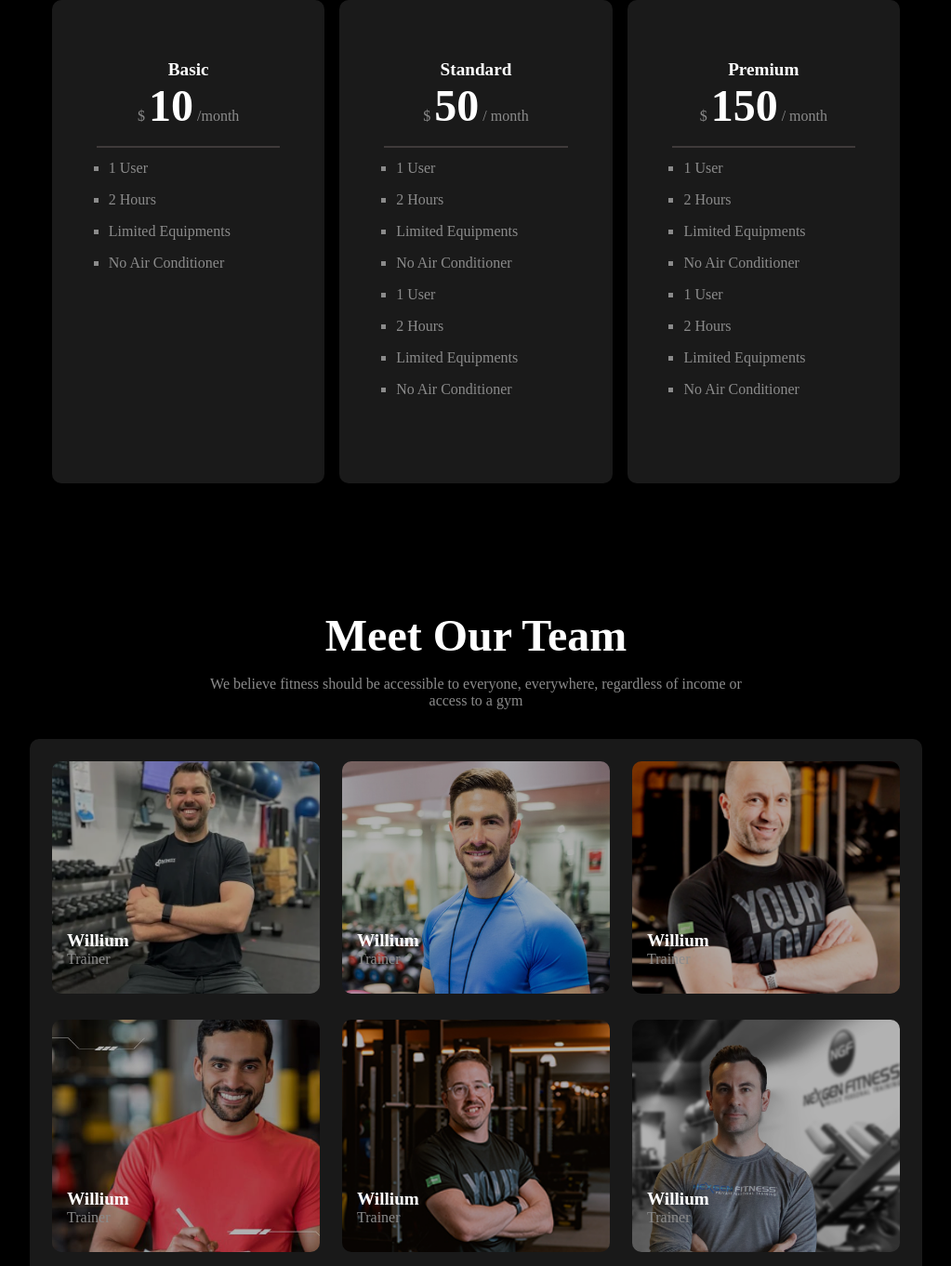
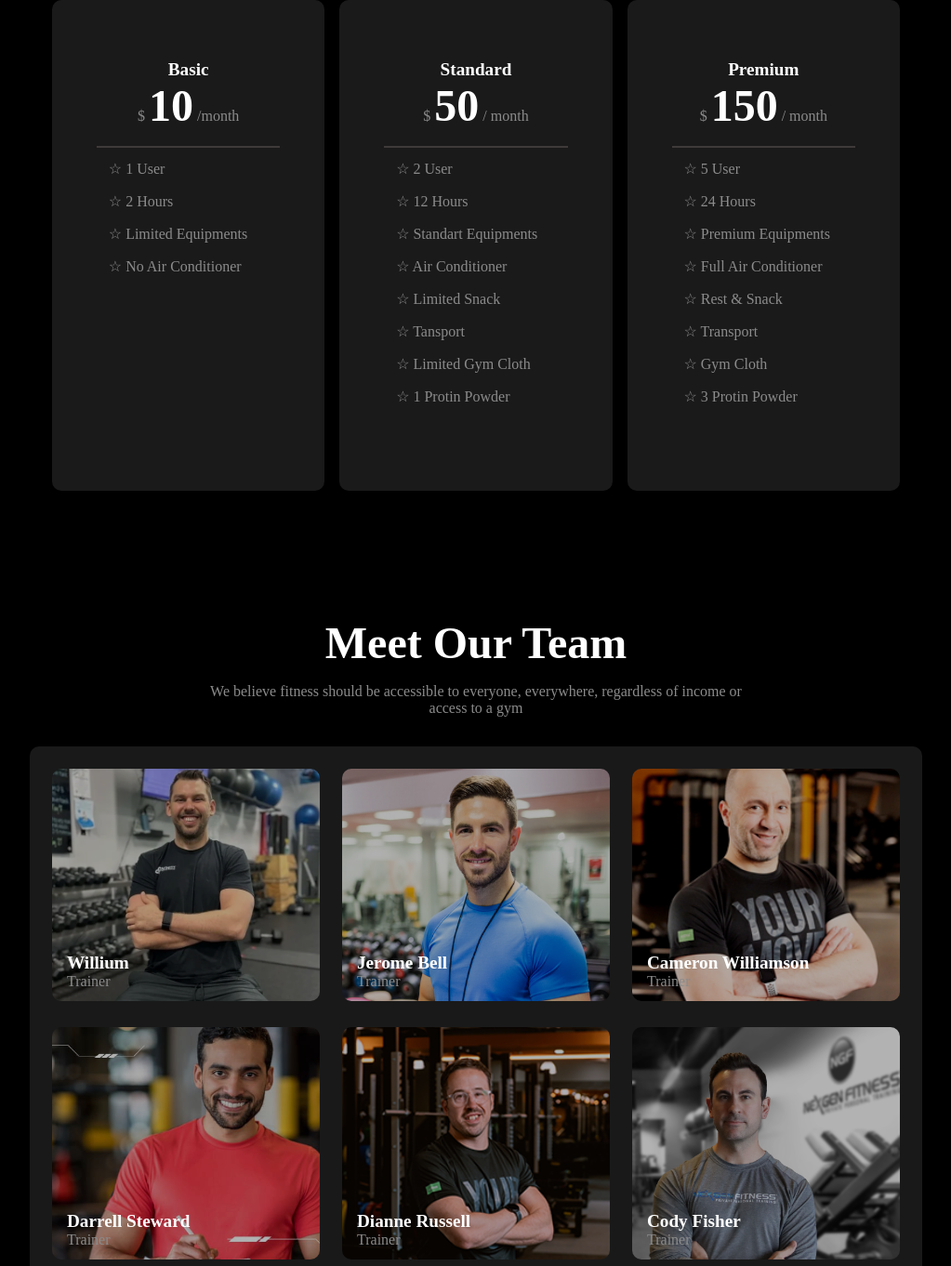
Before and after one commit to smlimonparvez/Gym-Boy, a plain HTML site: page index.html in a window 1280 px wide. Shown: the part 3353-4715 px from the top of the page at 93% size, without its empty margins (128-1151 px from the left). Drawn offline with Linux system fonts and the light colour scheme.

Commit message:
Entry Fee Card Updated

```diff
--- a/index.html
+++ b/index.html
@@ -299,10 +299,10 @@
             </div>
             <hr class="entry-hr" />
             <ul type="square" class="common-p entry-list" style="padding: 0.8rem">
-              <li>1 User</li>
-              <li>2 Hours</li>
-              <li>Limited Equipments</li>
-              <li>No Air Conditioner</li>
+              <li>&#9734 1 User</li>
+              <li>&#9734 2 Hours</li>
+              <li>&#9734 Limited Equipments</li>
+              <li>&#9734 No Air Conditioner</li>
             </ul>
           </div>
           <div class="fee-card">
@@ -314,14 +314,14 @@
             </div>
             <hr class="entry-hr" />
             <ul type="square" class="common-p entry-list" style="padding: 0.8rem">
-              <li>1 User</li>
-              <li>2 Hours</li>
-              <li>Limited Equipments</li>
-              <li>No Air Conditioner</li>
-              <li>1 User</li>
-              <li>2 Hours</li>
-              <li>Limited Equipments</li>
-              <li>No Air Conditioner</li>
+              <li>&#9734 2 User</li>
+              <li>&#9734 12 Hours</li>
+              <li>&#9734 Standart Equipments</li>
+              <li>&#9734 Air Conditioner</li>
+              <li>&#9734 Limited Snack</li>
+              <li>&#9734 Tansport</li>
+              <li>&#9734 Limited Gym Cloth</li>
+              <li>&#9734 1 Protin Powder</li>
             </ul>
           </div>
           <div class="fee-card">
@@ -333,14 +333,14 @@
             </div>
             <hr class="entry-hr"/>
             <ul type="square" class="common-p entry-list" style="padding: 0.8rem">
-              <li>1 User</li>
-              <li>2 Hours</li>
-              <li>Limited Equipments</li>
-              <li>No Air Conditioner</li>
-              <li>1 User</li>
-              <li>2 Hours</li>
-              <li>Limited Equipments</li>
-              <li>No Air Conditioner</li>
+              <li>&#9734 5 User</li>
+              <li>&#9734 24 Hours</li>
+              <li>&#9734 Premium Equipments</li>
+              <li>&#9734 Full Air Conditioner</li>
+              <li>&#9734 Rest & Snack</li>
+              <li>&#9734 Transport</li>
+              <li>&#9734 Gym Cloth</li>
+              <li>&#9734 3 Protin Powder</li>
             </ul>
           </div>
         </div>
@@ -368,35 +368,35 @@
             <div class="meet-img">
               <img src="images/trainer2.png" alt="" />
               <div class="meet-img-info">
-                <h2 class="common-h2">Willium</h2>
+                <h2 class="common-h2">Jerome Bell</h2>
                 <p class="common-p">Trainer</p>
               </div>
             </div>
             <div class="meet-img">
               <img src="images/trainer3.png" alt="" />
               <div class="meet-img-info">
-                <h2 class="common-h2">Willium</h2>
+                <h2 class="common-h2">Cameron Williamson</h2>
                 <p class="common-p">Trainer</p>
               </div>
             </div>
             <div class="meet-img">
               <img src="images/trainer4.png" alt="" />
               <div class="meet-img-info">
-                <h2 class="common-h2">Willium</h2>
+                <h2 class="common-h2">Darrell Steward</h2>
                 <p class="common-p">Trainer</p>
               </div>
             </div>
             <div class="meet-img">
               <img src="images/trainer5.png" alt="" />
               <div class="meet-img-info">
-                <h2 class="common-h2">Willium</h2>
+                <h2 class="common-h2">Dianne Russell</h2>
                 <p class="common-p">Trainer</p>
               </div>
             </div>
             <div class="meet-img">
               <img src="images/trainer6.png" alt="" />
               <div class="meet-img-info">
-                <h2 class="common-h2">Willium</h2>
+                <h2 class="common-h2">Cody Fisher</h2>
                 <p class="common-p">Trainer</p>
               </div>
             </div>
--- a/style.css
+++ b/style.css
@@ -447,6 +447,10 @@ input {
     margin-bottom: 1rem;
 }
 
+.entry-list{
+    list-style: none;
+}
+
 .entry-list li{
     margin-bottom: 1rem;
 }
@@ -492,7 +496,7 @@ input {
 .meet-img-info {
     position: absolute;
     left: 1rem;
-    bottom: 2rem;
+    bottom: 1rem;
 }
 
 /****************************************** Footer *****************************/
```
